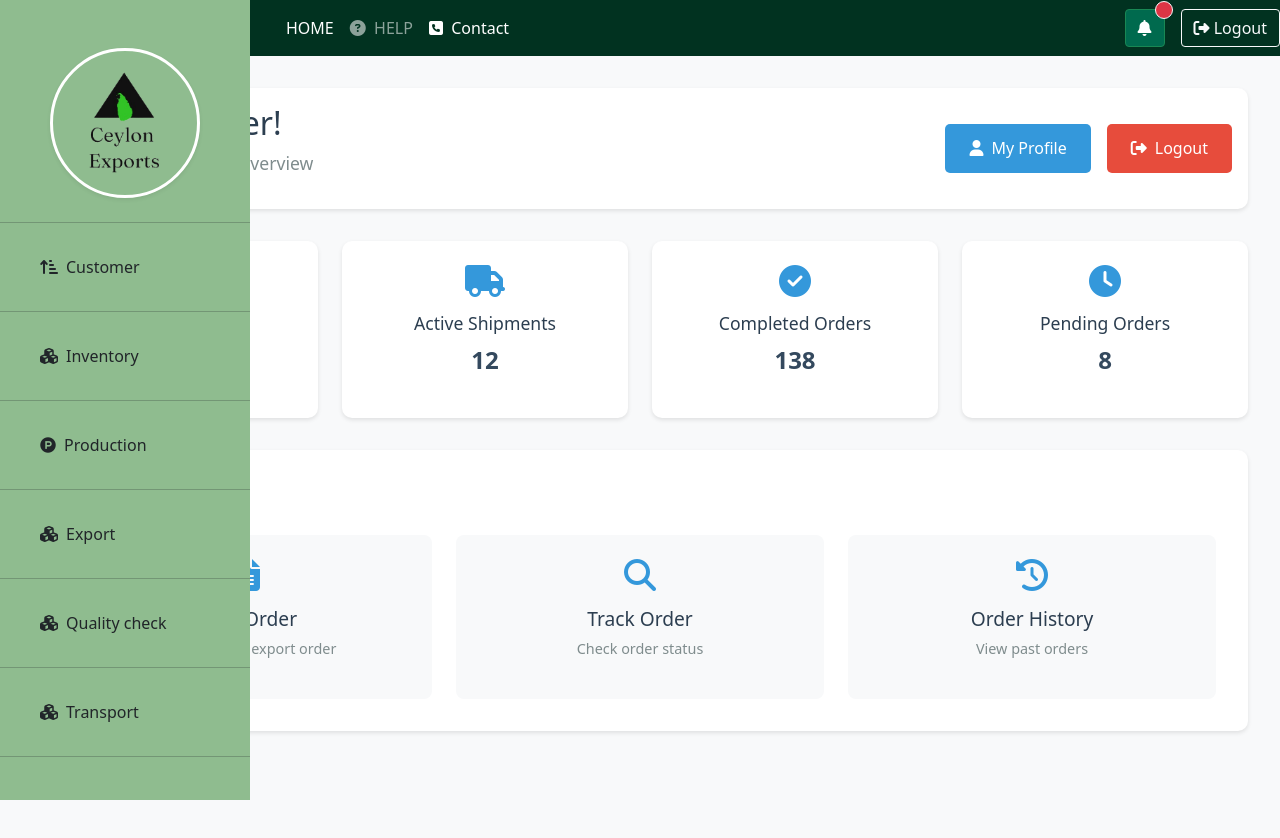
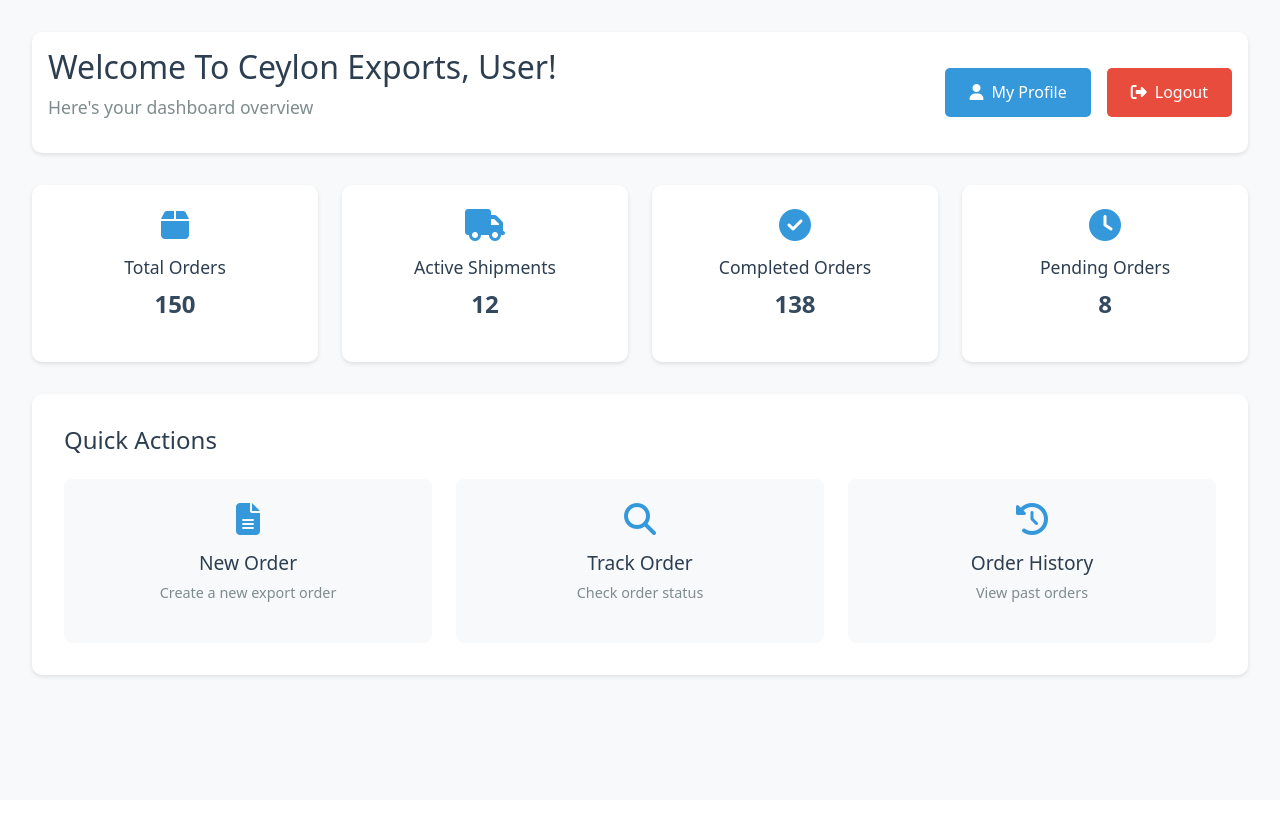
Before and after one commit to IT21062438/ExportManagement, a React (Create React App) app in the folder client/: page /profile in a window 1280 px wide. Shown: the top 838 px of the page. After the commit the page ends 800 px from the top, so only its background shows below. Built offline with nearby package versions, Linux system fonts and the light colour scheme.

Commit message:
Update profile

```diff
--- a/client/src/App.js
+++ b/client/src/App.js
@@ -57,18 +57,33 @@ import ProfileDetails from "./components/ProfileDetails.js";
 
 export default class App extends Component {
   render() {
+    const hideNavbarPaths = [
+      "/",
+      "/signup",
+      "/home",
+      "/profile",
+
+    ];
     return (
       <BrowserRouter>
-        {window.location.pathname !== "/" &&
+        {/* {window.location.pathname !== "/" &&
           window.location.pathname !== "/signup" &&
-          window.location.pathname !== "/home" && <NavBar />}
+          window.location.pathname !== "/home" &&
+          window.location.pathname !== "/profile" &&
+          <NavBar />} */}
+
+        {!hideNavbarPaths.includes(window.location.pathname) && <NavBar />}
 
         <div className="page-content-wrapper">
           <ToastContainer />
           <Route path="/" exact component={Login}></Route>
           <Route path="/signup" exact component={Signup}></Route>
           <Route path="/profile" exact component={Profile}></Route>
-          <Route path="/profiledetails" exact component={ProfileDetails}></Route>
+          <Route
+            path="/profiledetails"
+            exact
+            component={ProfileDetails}
+          ></Route>
           <Route path="/home" exact component={Home}></Route>
           <Route path="/intdash" exact component={InventoryDashboard}></Route>
           <Route path="/intadd" exact component={CreateInventory}></Route>
--- a/client/src/components/Profile.js
+++ b/client/src/components/Profile.js
@@ -5,6 +5,7 @@ import "./styles/Profile.css";
 function Profile() {
   const [userName, setUserName] = useState("User");
   const history = useHistory();
+
 
   useEffect(() => {
     const storedName = localStorage.getItem("loggedInUser");
@@ -26,7 +27,7 @@ function Profile() {
     <div className="profile-wrapper">
       <div className="profile-header">
         <div className="welcome-section">
-          <h1>Welcome, {userName}!</h1>
+          <h1>Welcome To Ceylon Exports, {userName}!</h1>
           <p>Here's your dashboard overview</p>
         </div>
         <div className="header-buttons">
@@ -40,11 +41,20 @@ function Profile() {
       </div>
 
       <div className="dashboard-stats">
-        <div className="stat-card">
+        {/* <div className="stat-card">
           <i className="fas fa-box"></i>
           <h3>Total Orders</h3>
           <p>150</p>
-        </div>
+        </div> */}
+        <div
+  className="stat-card"
+  onClick={() => history.push('/requests')}
+  style={{ cursor: 'pointer' }}
+>
+  <i className="fas fa-box"></i>
+  <h3>Total Orders</h3>
+  <p>150</p>
+</div>
         <div className="stat-card">
           <i className="fas fa-truck"></i>
           <h3>Active Shipments</h3>
```
